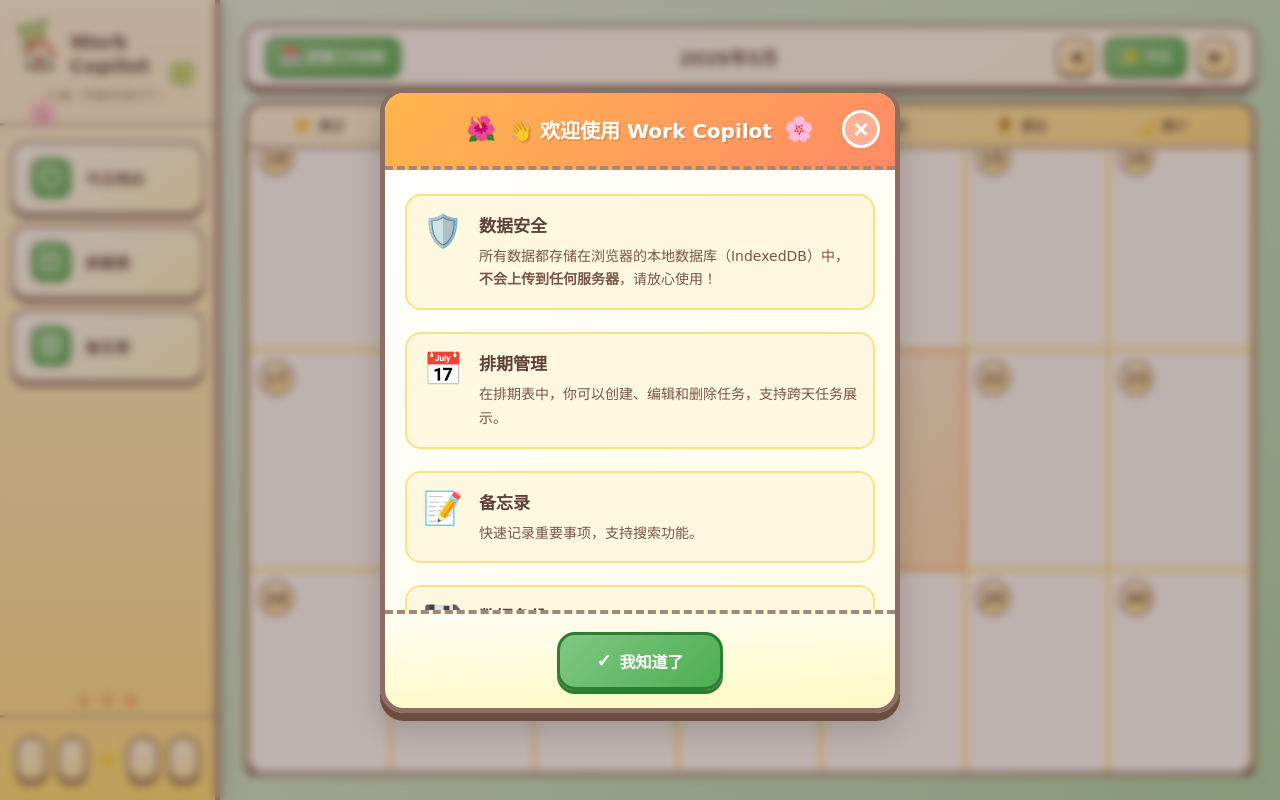
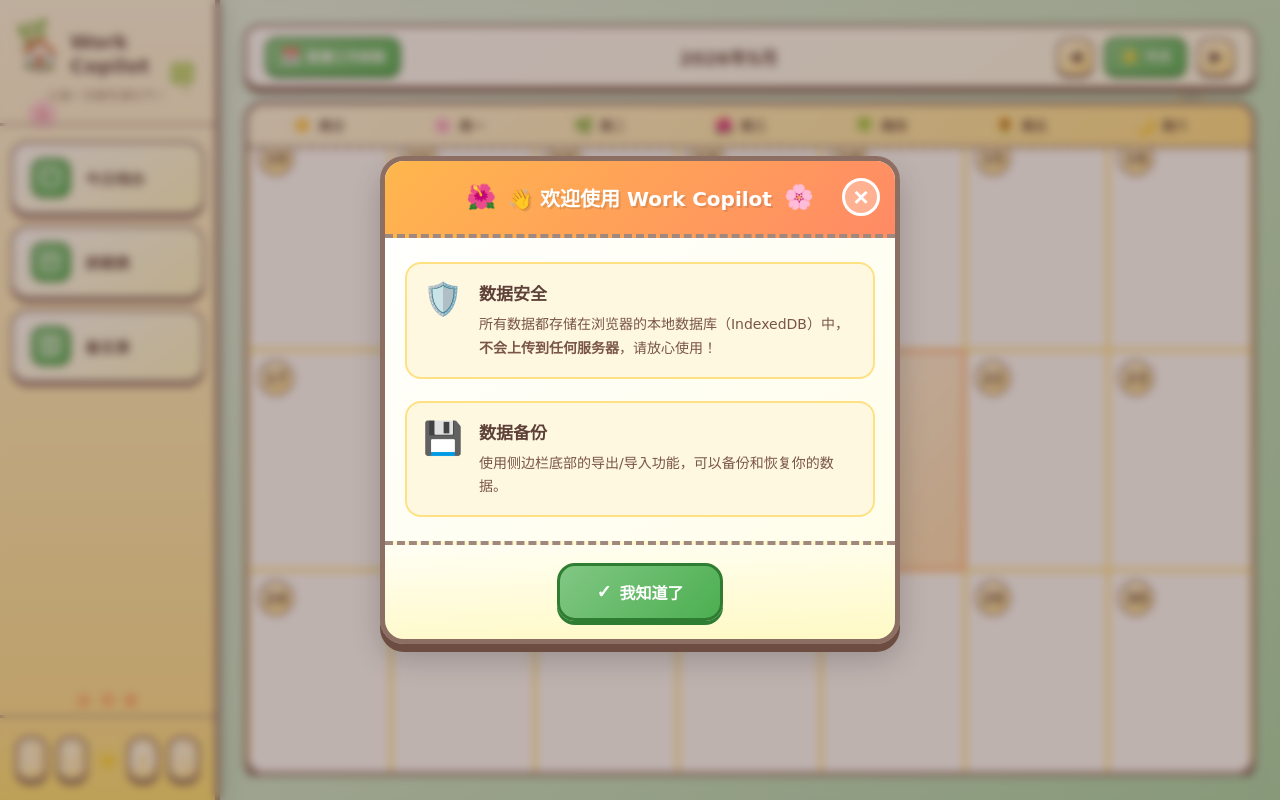
Before and after one commit to HarryZHN/Work-Copilot, a Vue app: page /#/schedule in a window 1280 px wide. Built offline with nearby package versions, Linux system fonts and the light colour scheme; the HTML template or start-up script is replaced by a standard one.

Commit message:
修改提示内容

```diff
--- a/src/layouts/DefaultLayout.vue
+++ b/src/layouts/DefaultLayout.vue
@@ -172,20 +172,6 @@
             <div class="section-content">
               <h3>数据安全</h3>
               <p>所有数据都存储在浏览器的本地数据库（IndexedDB）中，<strong>不会上传到任何服务器</strong>，请放心使用！</p>
-            </div>
-          </div>
-          <div class="help-section">
-            <div class="section-icon">📅</div>
-            <div class="section-content">
-              <h3>排期管理</h3>
-              <p>在排期表中，你可以创建、编辑和删除任务，支持跨天任务展示。</p>
-            </div>
-          </div>
-          <div class="help-section">
-            <div class="section-icon">📝</div>
-            <div class="section-content">
-              <h3>备忘录</h3>
-              <p>快速记录重要事项，支持搜索功能。</p>
             </div>
           </div>
           <div class="help-section">
```
